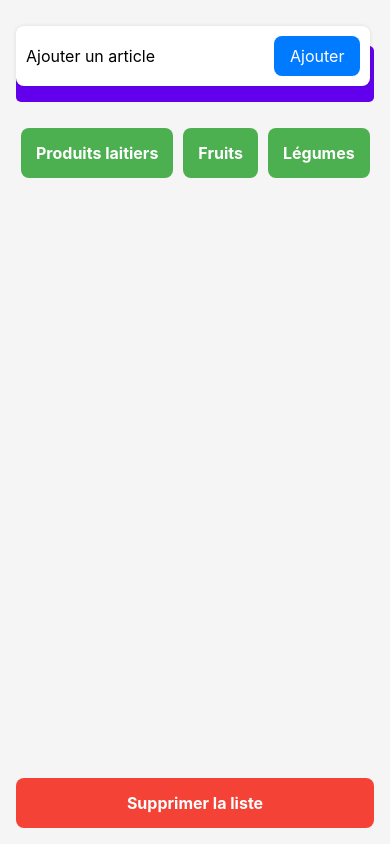
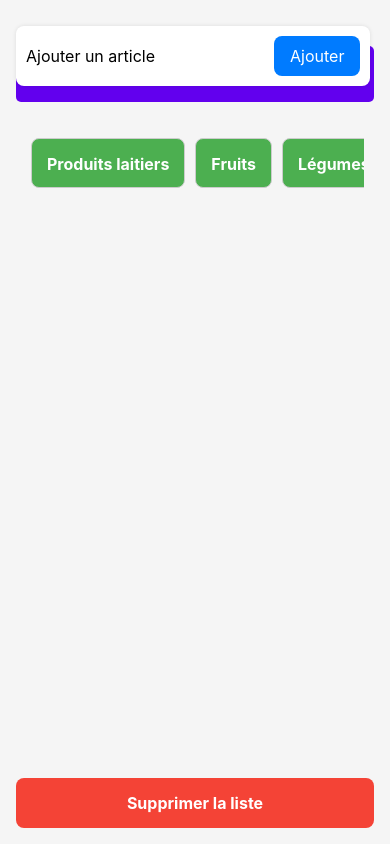
Before and after one commit to SebastienMichel57/App_shopping_react_native, a React Native app: screen / in a window 390 px wide. Built offline with nearby package versions, Linux system fonts and the light colour scheme.

Commit message:
Update app name to 'Mes Courses facile', enhance layout styling, and adjust ToastMessage positioning

```diff
--- a/App.tsx
+++ b/App.tsx
@@ -135,8 +135,8 @@ export default function App() {
   ];
 
   return (
-    <AppContainer>
-      <Header title="My Shopping List" />
+    <AppContainer style={{ flex: 1, position: 'relative' }}>
+      <Header title="Mes courses facile" />
       <InputForm input={input} setInput={setInput} addItem={addItem} />
       <ToastMessage message={toastMessage} visible={toastVisible} />
       <CategoryList
--- a/app.json
+++ b/app.json
@@ -1,6 +1,6 @@
 {
   "expo": {
-    "name": "App_course_react_native",
+    "name": "Mes Courses facile",
     "slug": "App_course_react_native",
     "version": "1.1.0",
     "orientation": "portrait",
--- a/components/AvailableItemsList.tsx
+++ b/components/AvailableItemsList.tsx
@@ -36,10 +36,12 @@ const CategoryContainer = styled.View`
   background-color: white;
   border-radius: 8px;
   padding: 10px;
-  min-height: 300px;
+  min-height: 350px;
   width: 100%;
   border: 1px solid #ccc;
   margin-bottom: 16px;
+  margin-top: 10px;
+  border-bottom-width: 2px;
 `;
 
 const CategoryTitle = styled.Text`
--- a/components/CategoryList.tsx
+++ b/components/CategoryList.tsx
@@ -44,6 +44,7 @@ const CategoryButton = styled.TouchableOpacity<{ selected: boolean }>`
   border-radius: 8px;
   margin-right: 10px;
   height: 50px;
+  border: 1px solid #ccc;
 `;
 
 const CategoryButtonText = styled.Text`
@@ -55,4 +56,5 @@ const CategoryButtonText = styled.Text`
 const ArticlesContainer = styled.View`
     margin-top: 10px;
     margin-bottom: 20px;
+    padding: 10px;
     `;
--- a/components/ToastMessage.tsx
+++ b/components/ToastMessage.tsx
@@ -19,11 +19,16 @@ const ToastMessage: React.FC<ToastMessageProps> = ({ message, visible }) => {
 export default ToastMessage;
 
 const ToastContainer = styled.View`
-  position: fixed;
+  position: absolute;
   background-color: rgba(0, 0, 0, 0.7);
   border-radius: 8px;
   align-items: center;
   padding: 5px;
+  top: 275px;
+  width: 260px;
+  margin-top: 10px;
+  margin-left: 80px;
+  z-index: 1;
 `;
 
 const ToastText = styled.Text`
```
